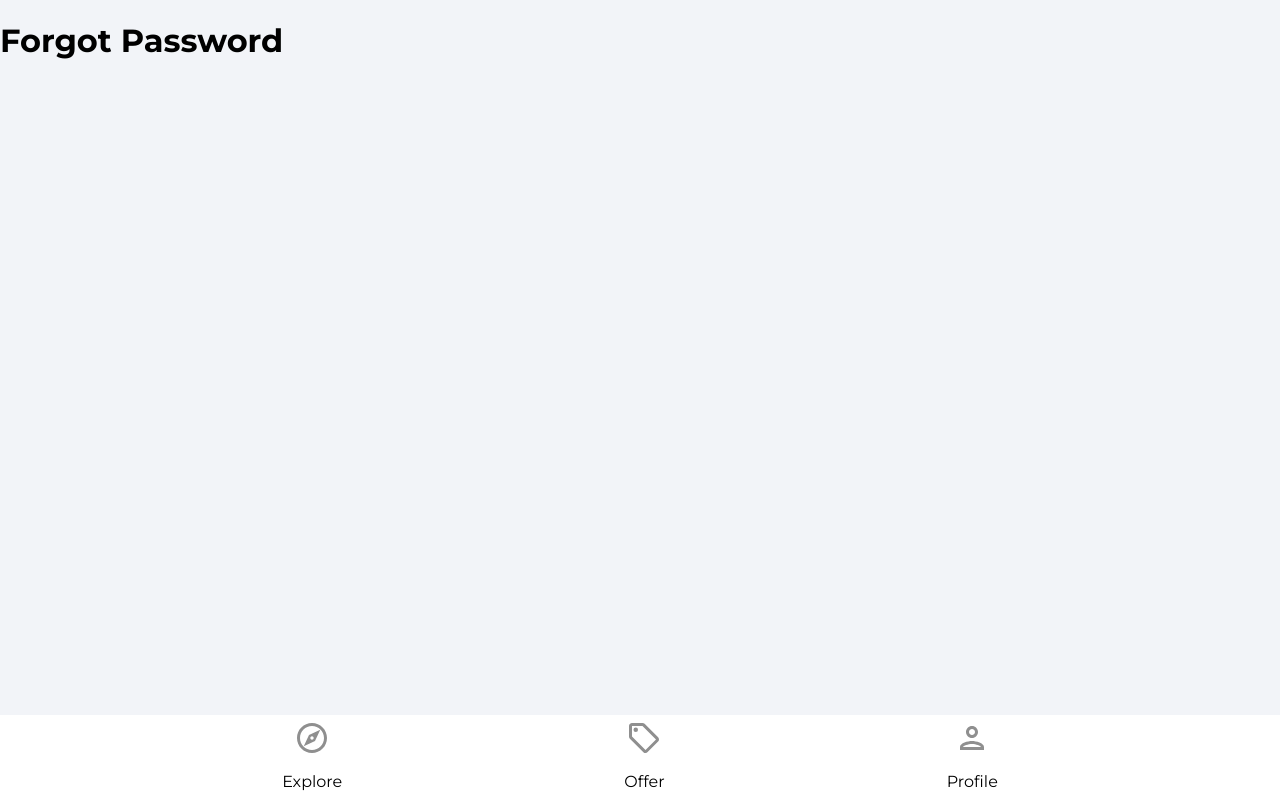
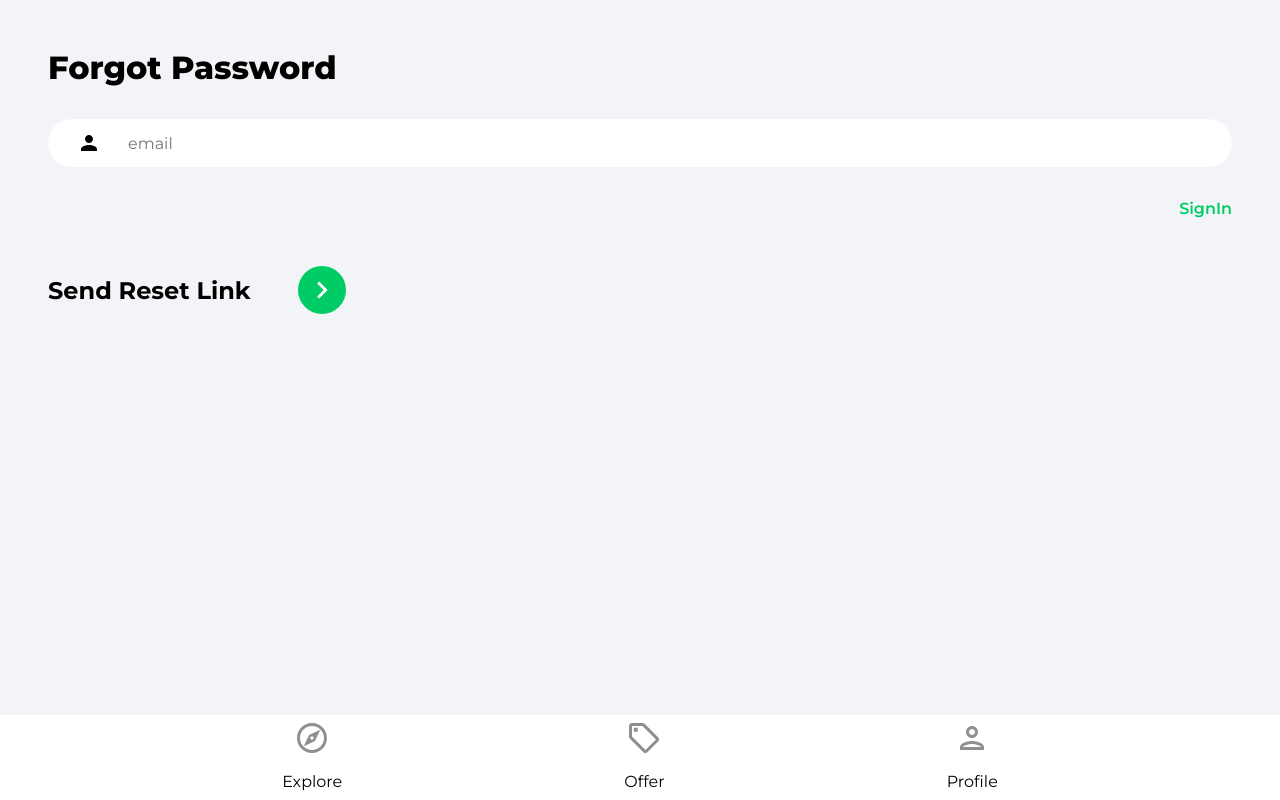
Before and after one commit to juliezimmer/House-Marketplace, a React (Create React App) app: page /forgot-password in a window 1280 px wide. Built offline with nearby package versions, Linux system fonts and the light colour scheme.

Commit message:
users can now sign in with Google OAuth

```diff
--- /dev/null
+++ b/src/components/OAuth.jsx
@@ -0,0 +1,46 @@
+import { useLocation, useNavigate } from "react-router-dom";
+import { getAuth, signInWithPopup, GoogleAuthProvider } from "firebase/auth";
+import { doc, setDoc, getDoc, serverTimestamp } from "firebase/firestore";
+import { db } from "../firebase.config";
+import { toast } from "react-toastify";
+import googleIcon from "../assets/svg/googleIcon.svg";
+
+function OAuth() {
+  const navigate = useNavigate();
+  const location = useLocation();
+
+  const onGoogleClick = async () => {
+    try {
+      const auth = getAuth();
+      const provider = new GoogleAuthProvider();
+      const result = await signInWithPopup(auth, provider);
+      const user = result.user;
+      // check for user //
+      const docRef = doc(db, "users", user.uid);
+      const docSnap = await getDoc(docRef);
+
+      // if user doesn't exist, create user //
+      if (!docSnap.exists()) {
+        await setDoc(doc(db, "users", user.uid), {
+          name: user.displayName,
+          email: user.email,
+          timestamp: serverTimestamp(),
+        });
+      }
+      navigate("/");
+    } catch (error) {
+      toast.error("Could not authorize with Google");
+    }
+  };
+
+  return (
+    <div className="socialLogin">
+      <p>Sign {location.pathname === "/sign-up" ? "up" : "in"} with</p>
+      <button className="socialIconDiv" onClick={onGoogleClick}>
+        <img className="socialIconImg" src={googleIcon} alt="google" />
+      </button>
+    </div>
+  );
+}
+
+export default OAuth;
--- a/src/pages/ForgotPassword.jsx
+++ b/src/pages/ForgotPassword.jsx
@@ -1,7 +1,54 @@
+import { useState } from "react";
+import { Link } from "react-router-dom";
+import { getAuth, sendPasswordResetEmail } from "firebase/auth";
+import { toast } from "react-toastify";
+import { ReactComponent as ArrowRightIcon } from "../assets/svg/keyboardArrowRightIcon.svg";
+
 function ForgotPassword() {
+  // one piece of state for the email input //
+  const [email, setEmail] = useState("");
+
+  const onChange = (e) => setEmail(e.target.value);
+
+  const onSubmit = async (e) => {
+    e.preventDefault();
+    try {
+      const auth = getAuth();
+      await sendPasswordResetEmail(auth, email);
+      toast.success("Email was sent");
+    } catch (error) {
+      toast.error("could not send reset email");
+    }
+  };
+
   return (
-    <div>
-      <h1>Forgot Password</h1>
+    <div className="pageContainer">
+      <header>
+        <p className="pageHeader">Forgot Password</p>
+      </header>
+
+      <main>
+        <form onSubmit={onSubmit}>
+          <input
+            type="email"
+            className="emailInput"
+            placeholder="email"
+            id="email"
+            value={email}
+            onChange={onChange}
+          />
+          <Link className="forgotPasswordLink" to="/sign-in">
+            SignIn
+          </Link>
+
+          <div className="signInBar">
+            <div className="signInText">Send Reset Link</div>
+            <button className="signInButton">
+              <ArrowRightIcon fill="#ffffff" width="34px" height="34px" />
+            </button>
+          </div>
+        </form>
+      </main>
     </div>
   );
 }
--- a/src/pages/SignIn.jsx
+++ b/src/pages/SignIn.jsx
@@ -2,6 +2,7 @@
 import { toast } from "react-toastify";
 import { Link, useNavigate } from "react-router-dom";
 import { getAuth, signInWithEmailAndPassword } from "firebase/auth";
+import OAuth from "../components/OAuth";
 import { ReactComponent as ArrowRightIcon } from "../assets/svg/keyboardArrowRightIcon.svg";
 import visibilityIcon from "../assets/svg/visibilityIcon.svg";
 
@@ -94,7 +95,8 @@
           </div>
         </form>
 
-        {/* Google OAuth */}
+        <OAuth />
+
         <Link to="/sign-up" className="registerLink">
           Sign Up Instead
         </Link>
--- a/src/pages/SignUp.jsx
+++ b/src/pages/SignUp.jsx
@@ -8,6 +8,7 @@
 } from "firebase/auth";
 import { setDoc, doc, serverTimestamp } from "firebase/firestore";
 import { db } from "../firebase.config";
+import OAuth from "../components/OAuth";
 import { ReactComponent as ArrowRightIcon } from "../assets/svg/keyboardArrowRightIcon.svg";
 import visibilityIcon from "../assets/svg/visibilityIcon.svg";
 
@@ -124,7 +125,8 @@
           </div>
         </form>
 
-        {/* Google OAuth */}
+        <OAuth />
+
         <Link to="/sign-in" className="registerLink">
           Sign In Instead
         </Link>
```
